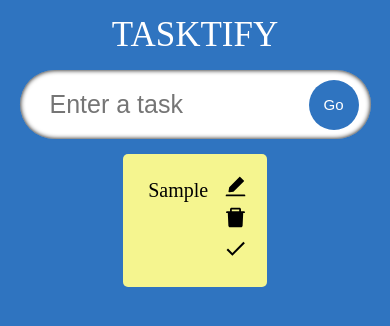
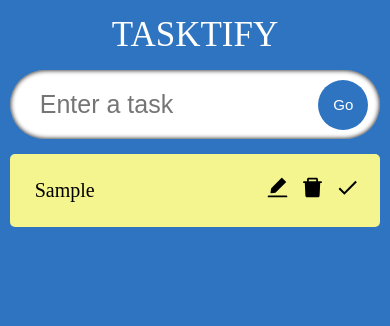
Before and after one commit to yomCode/advanced-todo-app, a React (Create React App) app: page / in a window 390 px wide. Both pictures are taken after typing "Sample" into the empty fields and a click on the button "Go". Shown: the top 326 px of the page. Built offline with nearby package versions, Linux system fonts and the light colour scheme; a web font is replaced by a local one.

Commit message:
add, delete and edit features implemented

```diff
--- a/src/components/SingleTodo.tsx
+++ b/src/components/SingleTodo.tsx
@@ -10,20 +10,82 @@ interface Props{
 }
 
 const SingleTodo: React.FC<Props> = ({todo, todos, setTodos}) => {
+
+    const [edit, setEdit] = React.useState<boolean>(false);
+    const [editTodo, setEditTodo] = React.useState<string>(todo.todo);
+
+    const handleDone = (id: number) => {
+        const newTodos = todos.map((todo) => {
+            if(todo.id === id){
+                todo.isDone = !todo.isDone;
+            }
+            return todo;
+        })
+        setTodos(newTodos);
+        console.log(newTodos)
+    }
+
+    const handleDelete = (id: number) => {
+        const newTodos = todos.filter((todo) => todo.id !== id);
+        setTodos(newTodos);
+    }
+
+    const handleEdit = (e: React.FormEvent, id: number) => {
+        e.preventDefault();
+        const newTodos = todos.map((todo) => {
+            if(todo.id === id){
+                todo.todo = editTodo;
+            }
+            return todo;
+        })
+        setTodos(newTodos);
+        setEdit(false);
+    }
+
+    const inputRef = React.useRef<HTMLInputElement>(null);
+
+    React.useEffect(() => {
+        inputRef.current?.focus();
+    }, [edit])
+
   return (
-    <form action="" className='todos__single'>
-        <span className="todos__single--text">
-            {todo.todo}
-        </span>
+    <form action="" onSubmit={(e) => handleEdit(e, todo.id)} className='todos__single'>
+        {
+            edit? (
+                <input
+                ref={inputRef}
+                type="text"
+                value={editTodo}
+                onChange={(e) => setEditTodo(e.target.value)}
+                className='todos__single--text'
+                />
+            ):(
+                    todo.isDone?(
+                    <s className="todos__single--text">
+                    {todo.todo}
+                    </s>
+                    ):(
+                    <span className="todos__single--text">
+                    {todo.todo}
+                    </span>
+                    )
+
+            )
+        }
+
 
     <div>
-        <span className="icon">
+        <span className="icon" onClick={() => {
+            if(!edit && !todo.isDone){
+                setEdit(!edit)
+            }
+        }}>
             <AiFillEdit />
         </span>
-        <span className="icon">
+        <span className="icon" onClick={() => handleDelete(todo.id)}>
             <AiFillDelete />
         </span>
-        <span className="icon">
+        <span className="icon" onClick={() => handleDone(todo.id)}>
             <MdDone />
         </span>
     </div>
--- a/src/components/styles.css
+++ b/src/components/styles.css
@@ -55,6 +55,7 @@
 .todos__single{
     display: flex;
     width: 29.5%;
+    align-items: center;
     border-radius: 5px;
     padding: 20px;
     margin-top: 15px;
@@ -77,3 +78,25 @@
     font-size: 25px;
     cursor: pointer;
 }
+
+
+@media (max-width: 800px) {
+
+    .todos__single{
+        width: 40%;
+    }
+}
+
+
+@media (max-width: 700px) {
+    .input{
+        width: 95%;
+
+    }
+    .todos{
+        width: 95%;
+    }
+    .todos__single{
+        width: 100%;
+    }
+}
```
